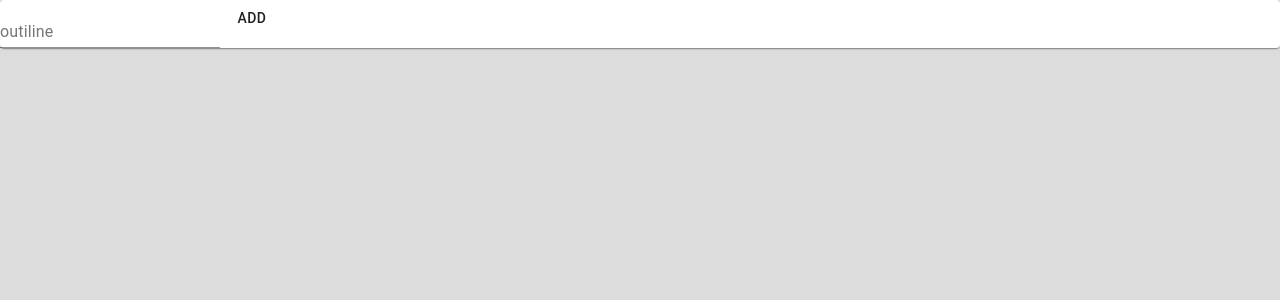
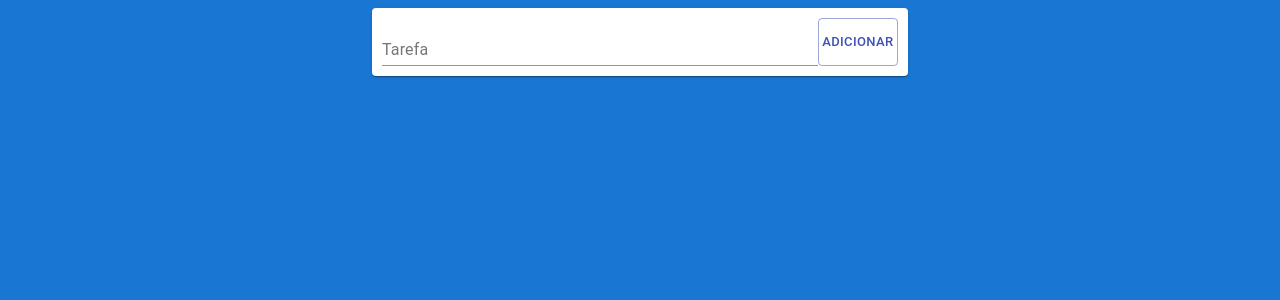
Before and after one commit to dandanfcs/TodoReact, a React (Create React App) app: page / in a window 1280 px wide. Shown: the top 300 px of the page. Built offline with nearby package versions, Linux system fonts and the light colour scheme.

Commit message:
estilizando app

```diff
--- a/package.json
+++ b/package.json
@@ -7,6 +7,7 @@
     "@testing-library/jest-dom": "^5.16.2",
     "@testing-library/react": "^12.1.3",
     "@testing-library/user-event": "^13.5.0",
+    "axios": "^0.26.0",
     "react": "^17.0.2",
     "react-dom": "^17.0.2",
     "react-scripts": "5.0.0",
--- a/src/components/Form.jsx
+++ b/src/components/Form.jsx
@@ -1,29 +1,35 @@
-import { Button,Paper, TextField } from "@material-ui/core";
+import { Button, Paper, TextField } from "@material-ui/core";
 import React, { useState } from "react";
+//import AddIcon from '@mui/icons-material/Add';
 
-export default function Form({addTodo}){
+export default function Form({ addTodo }) {
 
     const [text, setText] = useState(null);
     const [id, setId] = useState(0);
 
-    const todoCreate = (text) =>{
-        const todoObj = {text: text, id: id};
+    const todoCreate = (text) => {
+        const todoObj = { text: text, id: id };
         setId(id + 1);
         addTodo(todoObj);
-        document.getElementById('outlined-basic').value=null;
+        document.getElementById('outlined-basic').value = null;
     }
 
-    return(
+    return (
         <Paper>
-            <TextField id="outlined-basic"
-             label="outiline"
-             onChange={ (e)=> setText(e.target.value)}
-             />
+            <div style={{ display: "flex", justifyContent: "center", padding: "10px" }}>
+                <TextField id="outlined-basic"
+                    label="Tarefa"
+                    fullWidth
+                    onChange={(e) => setText(e.target.value)}
+                />
 
-            <Button
-            variant="text"
-            onClick={ () => todoCreate(text)}
-            >Add</Button>
+                <Button
+                    variant="outlined"
+                    color="primary"
+                    size="small"
+                    onClick={() => todoCreate(text)}
+                >Adicionar</Button>
+            </div>
         </Paper>
     )
 }
--- a/src/components/TodoItem.jsx
+++ b/src/components/TodoItem.jsx
@@ -1,12 +1,18 @@
-import { Button,Paper, TextField } from "@material-ui/core";
+import { Button, Paper, TextField } from "@material-ui/core";
 import React from "react";
 
-export default function Todoitem({todo, deleteTodo}){
+export default function Todoitem({ todo, deleteTodo }) {
 
-    return(
-        <div>
-            <span>{todo.text}</span>
-            <span><b onClick={ () => deleteTodo(todo.id)} >X</b></span>
-         </div>
+    return (
+        <Paper
+            sx={{ height: 'auto' }}
+         >
+            <div  sx={{ width: '100%' }}
+               style={{ display: "flex", justifyContent: "space-between", marginTop: "10px", padding: "10px" }}>
+                <span style={{lineBreak: "anywhere", marginRight: "10px"}}>{todo.text}</span>
+                <span><b onClick={() => deleteTodo(todo.id)} >X</b></span>
+
+            </div>
+        </Paper>
     )
 }
--- a/src/index.css
+++ b/src/index.css
@@ -5,7 +5,7 @@ body {
     sans-serif;
   -webkit-font-smoothing: antialiased;
   -moz-osx-font-smoothing: grayscale;
-  background-color: gainsboro;
+  background-color: #1976d2;
 }
 
 code {
--- a/src/page/Home.jsx
+++ b/src/page/Home.jsx
@@ -1,29 +1,35 @@
-import { Button, Paper, TextField } from "@material-ui/core";
+import { Container,Box, Button, Paper, TextField } from "@material-ui/core";
 import React, { useState } from "react";
 import Form from '../components/Form';
 import TodoItem from '../components/TodoItem';
+
 
 export default function Home() {
 
     const [todos, setTodos] = useState([]);
 
-  const addTodo = (todo) =>{
-      console.log(todo)
+    const addTodo = (todo) => {
+
         setTodos([...todos, todo])
     }
 
-  const deleteTodo = (id) =>{
+    const deleteTodo = (id) => {
         var filtered = todos.filter((todo) => todo.id !== id);
         setTodos(filtered);
     }
 
+
+
     return (
-        <div>
-            <Form addTodo={addTodo}/>
-            {todos.map((todo, key) =>(
-                <TodoItem key={key} todo={todo} deleteTodo={deleteTodo}/>
+        <Container maxWidth="sm" >
+            <Box m={1}>
+                <Form addTodo={addTodo} />
+                {todos.map((todo, key) => (
+                    <TodoItem key={key} todo={todo} deleteTodo={deleteTodo} />
                 ))}
-        </div>
+
+            </Box>
+        </Container >
 
     )
 }
```
Also changed, not shown: src/Api.js (added, +9 -0 lines), 1 other file (tests, documents, lock files or other folders). Lines whose indentation alone changed are shown as unchanged.
